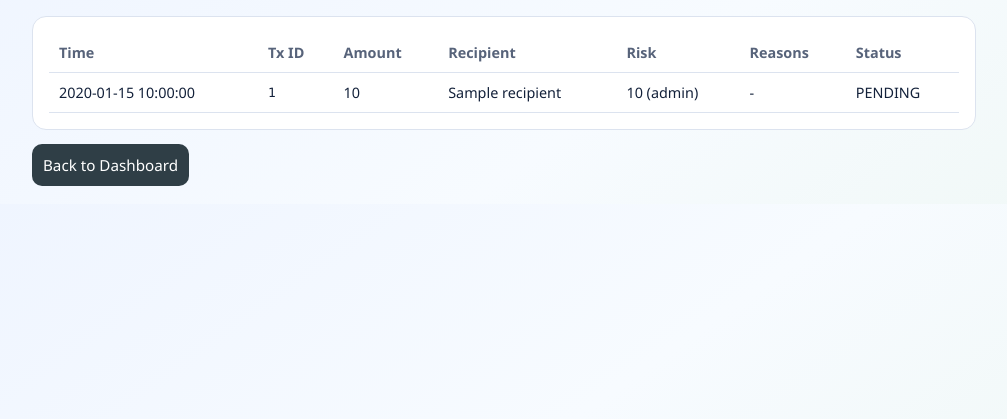
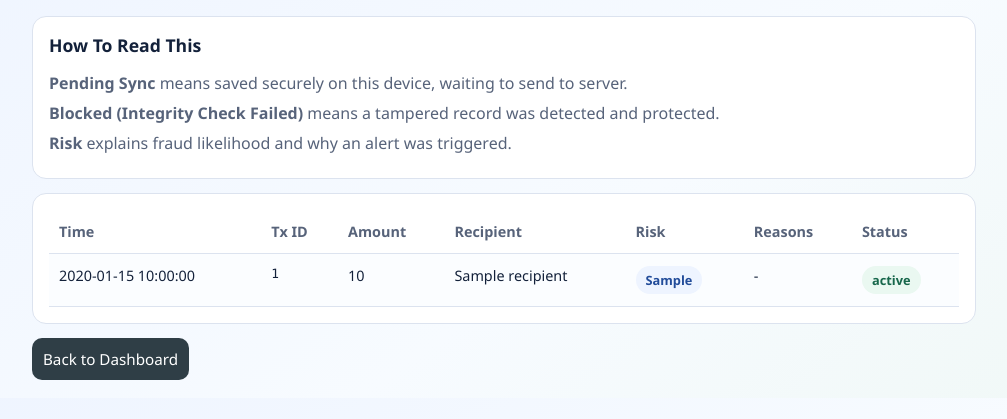
Before and after one commit to bhumishah01/CyberShakti-Banking-Framework, a FastAPI app: template src/ui/templates/transactions.html in a window 1280 px wide. Shown: the part 85-504 px from the top of the page, without its empty margins (136-1143 px from the left). Run offline with FastAPI, Linux system fonts and the light colour scheme; the template is opened without the code that fills it: most values are stand-ins (such as "Sample title", 1, 10 or a date in 2020).

Commit message:
feat(ui): improve transaction messaging and readability guidance

```diff
--- a/src/ui/app.py
+++ b/src/ui/app.py
@@ -85,10 +85,12 @@ def add_transaction(
             recipient=recipient.strip(),
             db_path=DEFAULT_DB,
         )
+        reason_text = ", ".join(_friendly_reason(code) for code in stored.reason_codes) or "No alert triggers"
         msg = (
-            f"Transaction created: {stored.tx_id} | "
-            f"risk={stored.risk_score} ({stored.risk_level}) | "
-            f"reasons={','.join(stored.reason_codes) if stored.reason_codes else 'NONE'}"
+            "Secure transaction saved successfully. "
+            f"Risk is {_friendly_risk(stored.risk_level)} ({stored.risk_score}/100). "
+            f"Reason: {reason_text}. "
+            "Next step: open Transaction List to review, then Sync Pending Transactions."
         )
         return templates.TemplateResponse("index.html", _ctx(request, message=msg))
     except Exception as exc:
@@ -104,8 +106,20 @@ def list_transactions(request: Request, user_id: str, pin: str, limit: int = 10)
             db_path=DEFAULT_DB,
             limit=limit,
         )
+        formatted = []
+        for row in items:
+            formatted.append(
+                {
+                    **row,
+                    "display_time": _friendly_time(row["timestamp"]),
+                    "display_risk": f"{_friendly_risk(row['risk_level'])} ({row['risk_score']}/100)",
+                    "display_reasons": [_friendly_reason(code) for code in row.get("reason_codes", [])],
+                    "display_status": _friendly_status(row["status"]),
+                }
+            )
+
         context = _ctx(request)
-        context["transactions"] = items
+        context["transactions"] = formatted
         context["active_user"] = user_id.strip()
         return templates.TemplateResponse("transactions.html", context)
     except Exception as exc:
@@ -197,3 +211,38 @@ def export_report():
         },
     }
     return JSONResponse(payload)
+
+
+def _friendly_risk(level: str) -> str:
+    mapping = {"LOW": "Low", "MEDIUM": "Medium", "HIGH": "High"}
+    return mapping.get(level, level.title())
+
+
+def _friendly_status(status: str) -> str:
+    mapping = {
+        "PENDING": "Pending Sync",
+        "SYNCED": "Synced to Server",
+        "SYNCED_DUPLICATE_ACK": "Synced (Duplicate Acknowledged)",
+        "RETRYING_SYNC": "Retrying Sync",
+        "REJECTED_INTEGRITY_FAIL": "Blocked (Integrity Check Failed)",
+    }
+    return mapping.get(status, status.replace("_", " ").title())
+
+
+def _friendly_reason(code: str) -> str:
+    mapping = {
+        "NEW_RECIPIENT": "New recipient not seen before",
+        "HIGH_AMOUNT": "Unusually high amount",
+        "ODD_HOUR": "Transaction at unusual hour",
+        "RAPID_BURST": "Multiple rapid transactions",
+        "AUTH_FAILURES": "Recent failed login attempts",
+    }
+    return mapping.get(code, code.replace("_", " ").title())
+
+
+def _friendly_time(iso_ts: str) -> str:
+    try:
+        dt = datetime.fromisoformat(iso_ts)
+        return dt.strftime("%d %b %Y, %I:%M %p")
+    except Exception:
+        return iso_ts
--- a/src/ui/static/styles.css
+++ b/src/ui/static/styles.css
@@ -40,6 +40,10 @@ header p {
 .card h2 {
   margin-top: 0;
   font-size: 1.1rem;
+}
+.card.note p {
+  margin: 8px 0;
+  color: var(--muted);
 }
 .stats-grid {
   display: grid;
@@ -135,13 +139,34 @@ table {
 }
 th, td {
   border-bottom: 1px solid var(--border);
-  padding: 10px;
+  padding: 12px 10px;
   text-align: left;
+  vertical-align: top;
 }
 th { color: var(--muted); font-weight: 600; }
+tbody tr:nth-child(odd) {
+  background: #fbfdff;
+}
 .mono {
   font-family: "SFMono-Regular", Menlo, Monaco, monospace;
   font-size: 0.8rem;
+  max-width: 210px;
+  word-break: break-all;
+}
+.pill {
+  display: inline-block;
+  border-radius: 999px;
+  padding: 5px 10px;
+  font-size: 0.8rem;
+  font-weight: 600;
+}
+.pill-risk {
+  background: #eef4ff;
+  color: #224c9a;
+}
+.pill-status {
+  background: #eaf8f1;
+  color: #17674b;
 }
 
 @media (max-width: 620px) {
--- a/src/ui/templates/transactions.html
+++ b/src/ui/templates/transactions.html
@@ -20,6 +20,13 @@
       <section class="alert error">{{ error }}</section>
     {% endif %}
 
+    <section class="card note">
+      <h2>How To Read This</h2>
+      <p><strong>Pending Sync</strong> means saved securely on this device, waiting to send to server.</p>
+      <p><strong>Blocked (Integrity Check Failed)</strong> means a tampered record was detected and protected.</p>
+      <p><strong>Risk</strong> explains fraud likelihood and why an alert was triggered.</p>
+    </section>
+
     <section class="card">
       <div class="table-wrap">
         <table>
@@ -37,13 +44,13 @@
           <tbody>
             {% for row in transactions %}
             <tr>
-              <td>{{ row.timestamp }}</td>
+              <td>{{ row.display_time }}</td>
               <td class="mono">{{ row.tx_id }}</td>
               <td>{{ row.amount if row.amount else '-' }}</td>
               <td>{{ row.recipient if row.recipient else '-' }}</td>
-              <td>{{ row.risk_score }} ({{ row.risk_level }})</td>
-              <td>{{ ', '.join(row.reason_codes) if row.reason_codes else '-' }}</td>
-              <td>{{ row.status }}</td>
+              <td><span class="pill pill-risk">{{ row.display_risk }}</span></td>
+              <td>{{ ', '.join(row.display_reasons) if row.display_reasons else '-' }}</td>
+              <td><span class="pill pill-status">{{ row.display_status }}</span></td>
             </tr>
             {% endfor %}
           </tbody>
```
Also changed, not shown: tests/unit/test_ui_app.py (+2 -1 lines).
